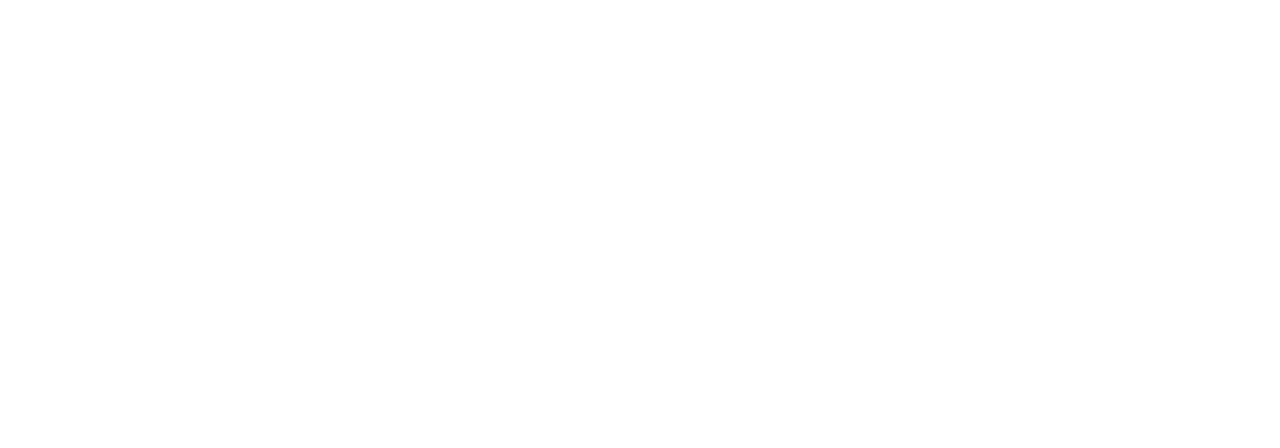
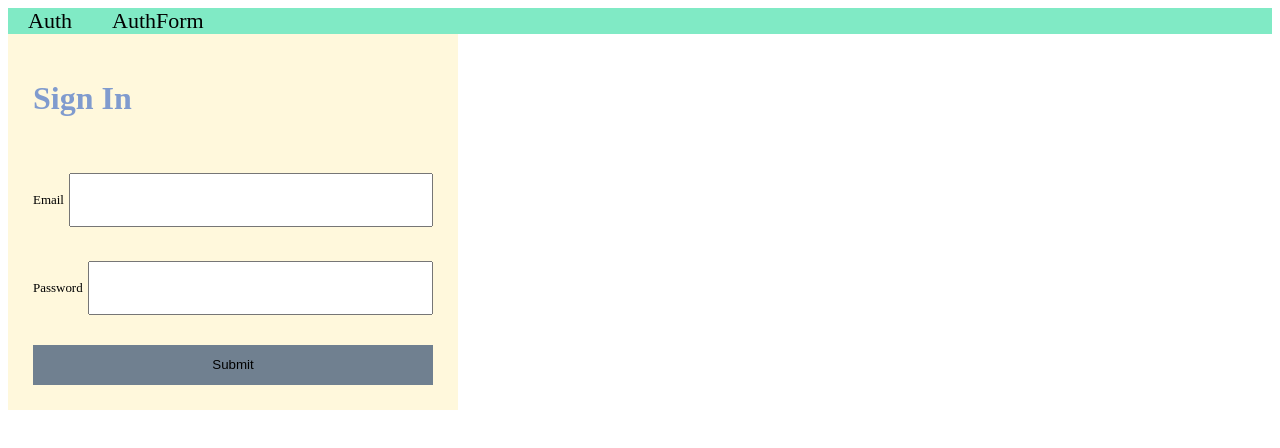
Before and after one commit to adv-react-full-stack-crud-app/adv-full-crud-react, a React app: page /authform in a window 1280 px wide. Before the commit this address had no page. Shown: the top 448 px of the page. Built offline with nearby package versions, Linux system fonts and the light colour scheme.

Commit message:
setup signin form

```diff
--- a/src/components/App.jsx
+++ b/src/components/App.jsx
@@ -3,32 +3,20 @@
   // Navigate,
   Route,
   Routes } from 'react-router-dom';
-import About from './About/About.jsx';
-import Contact from './Contact/Contact.jsx';
-import Email from './Contact/Email.jsx';
-import Linkedin from './Contact/Linkedin.jsx';
-import Resume from './Contact/Resume.jsx';
-// import Header from './Page/Header/Header.jsx';
-import Layout from './Page/Layout.jsx';
-import Projects from './Projects/Projects.jsx';
-import Search from './Search/Search.jsx';
+import Auth from './Auth/Auth';
+import AuthForm from './Auth/AuthForm';
+import Layout from './Page/Layout';
+
 
 export default function App() {
   return (
     <Router>
       <Routes>
-        <Route element={<Layout />} >
+        <Route element={<Layout/>} >
           <Route index path="/"/>
-          <Route path="about" element={<About/>}/>
-          <Route path="projects" element={<Projects/>}/>
-          <Route path="search" element={<Search/>}/>
-          <Route path="contact" element={<Contact/>}>
-            <Route index element={<Email/>}/>
-            <Route path="linkedin" element={<Linkedin/>}/>
-            <Route path="resume" element={<Resume/>}/>
-          </Route>
+          <Route path="auth" element={<Auth/>}/>
+          <Route path="authform" element={<AuthForm/>}/>
         </Route>
-        {/* <Route path="*" element={<Navigate to="/" replace />} /> */}
       </Routes>
     </Router>
   );
--- /dev/null
+++ b/src/components/Auth/Auth.jsx
@@ -0,0 +1,6 @@
+
+export default function Auth() {
+  return (
+    <div>Auth</div>
+  );
+}
--- /dev/null
+++ b/src/components/Auth/AuthForm.css
@@ -0,0 +1,8 @@
+.AuthForm {
+    width: 400px;
+    padding: 25px;
+    border: 1px black;
+    background-color:cornsilk;
+    display: grid;
+    gap: 30px;
+  }
--- /dev/null
+++ b/src/components/Auth/AuthForm.jsx
@@ -0,0 +1,21 @@
+import { FormButton, InputControl } from '../Projects/Forms/FormControl';
+import styles from './AuthForm.css';
+
+export default function AuthForm() {
+  return (
+    <form className={styles.AuthForm}>
+      <h1>Sign In</h1>
+      <InputControl
+        label="Email"
+        name="name"
+        type="email"
+      />
+      <InputControl
+        label="Password"
+        name="password"
+        type="password"
+      />
+      <FormButton>Submit</FormButton>
+    </form>
+  );
+}
--- a/src/components/Page/Header/Header.jsx
+++ b/src/components/Page/Header/Header.jsx
@@ -9,12 +9,10 @@
   return (
     <>
       <header className={styles.Header}>
-        <h1>My Portfolio</h1>
         <div>
           <Navigation/>
         </div>
       </header>
-      {/* <Outlet/> */}
     </>
   );
 }
--- a/src/components/Page/Navigation/Navigation.jsx
+++ b/src/components/Page/Navigation/Navigation.jsx
@@ -5,11 +5,8 @@
 export default function Navigation() {
   return (
     <nav>
-      <NavLink to="">Home</NavLink>
-      <NavLink to="about">About</NavLink>
-      <NavLink to="projects">Projects</NavLink>
-      <NavLink to="contact">Contact</NavLink>
-      <NavLink to="search">Search</NavLink>
+      <NavLink to="auth">Auth</NavLink>
+      <NavLink to="authform">AuthForm</NavLink>
     </nav>
   );
 }
```
